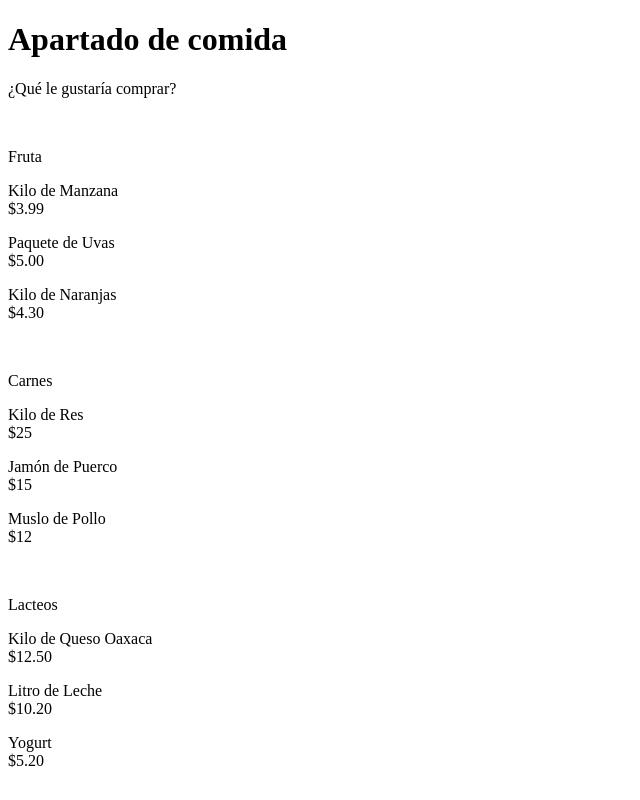
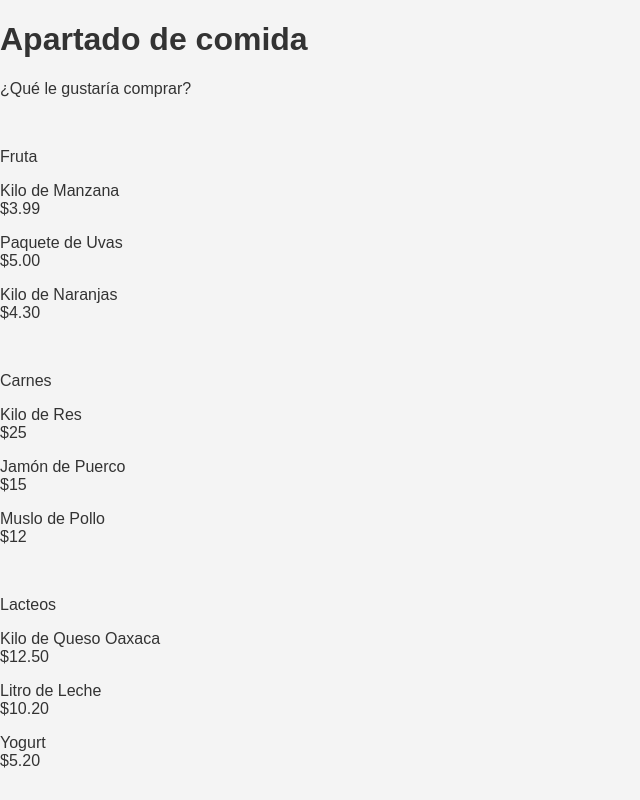
Before and after one commit to DamArellano/Equipo_5_Rehenes, a plain HTML site: page Comida.html in a window 1280 px wide. Shown: the whole page, without its empty margins (0-640 px from the left). Drawn offline with Linux system fonts and the light colour scheme.

Commit message:
Update Comida.html

```diff
--- a/Comida.html
+++ b/Comida.html
@@ -4,6 +4,7 @@
     <meta charset="UTF-8">
     <meta name="viewport" content="width=device-width, initial-scale=1.0">
     <title>Catalogo de Despensa</title>
+    <link rel="stylesheet" href="style02.css">
 </head>
 <body>
     <h1>Apartado de comida</h1>
```
